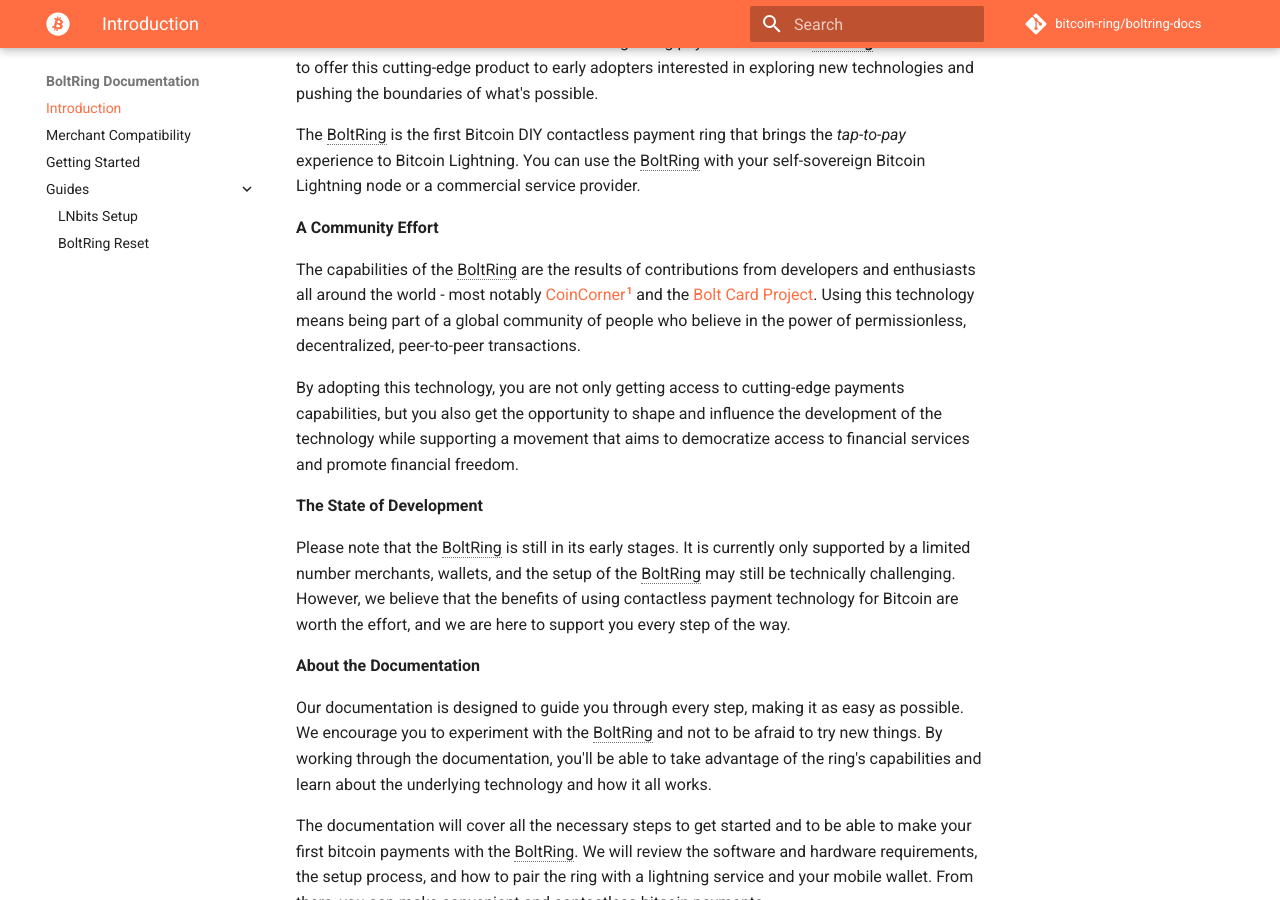
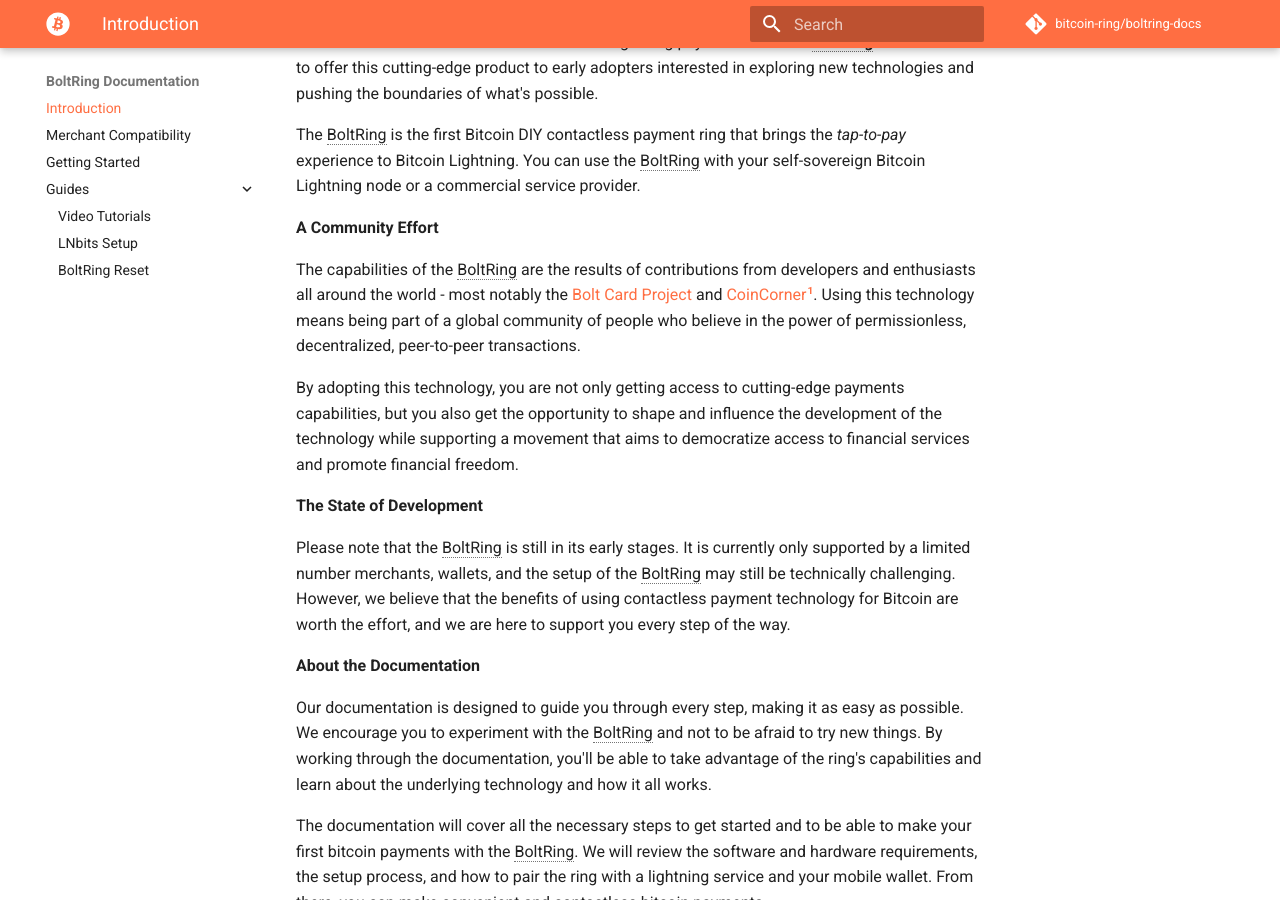
Before and after one commit to bitcoin-ring/boltring-docs, an MkDocs documentation site: the page built from docs/index.md, in a window 1280 px wide and 900 px high, scrolled down 599 px. Built offline with MkDocs 1.6.1 and Material for MkDocs 9.7.7, drawn with Linux system fonts in a browser that asks for light colours; comment, search, counter and statistics services are not loaded.

Commit message:
Add BTC Sessions video tutorial.

```diff
--- a/docs/index.md
+++ b/docs/index.md
@@ -15,10 +15,10 @@
 **A Community Effort**
 
 The capabilities of the BoltRing are the results of contributions from developers and enthusiasts
-all around the world - most notably [CoinCorner](https://www.coincorner.com/?AffiliateId=126082)[^1]
-and the [Bolt Card Project](https://www.boltcard.org). Using this technology means being part of a
-global community of people who believe in the power of permissionless, decentralized, peer-to-peer
-transactions.
+all around the world - most notably the [Bolt Card Project](https://www.boltcard.org) and
+[CoinCorner](https://www.coincorner.com/?AffiliateId=126082)[^1]. Using this technology means being
+part of a global community of people who believe in the power of permissionless, decentralized,
+peer-to-peer transactions.
 
 By adopting this technology, you are not only getting access to cutting-edge payments capabilities,
 but you also get the opportunity to shape and influence the development of the technology while
--- a/mkdocs.yml
+++ b/mkdocs.yml
@@ -61,5 +61,6 @@
   - Merchant Compatibility: merchant-compatibility.md
   - Getting Started: getting-started.md
   - Guides:
+    - Video Tutorials: video-tutorials.md
     - LNbits Setup: lnbits.md
     - BoltRing Reset: boltring-reset.md
```
Also changed, not shown: docs/video-tutorials.md (added, +8 -0 lines).
